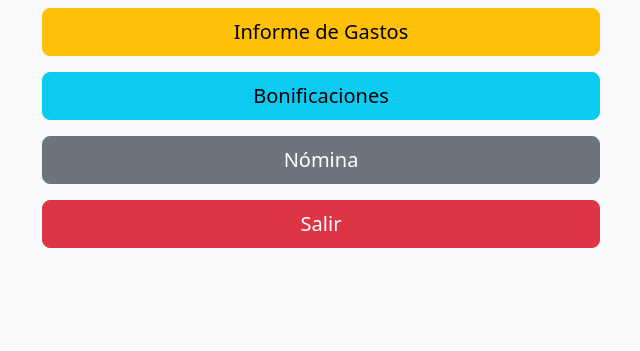
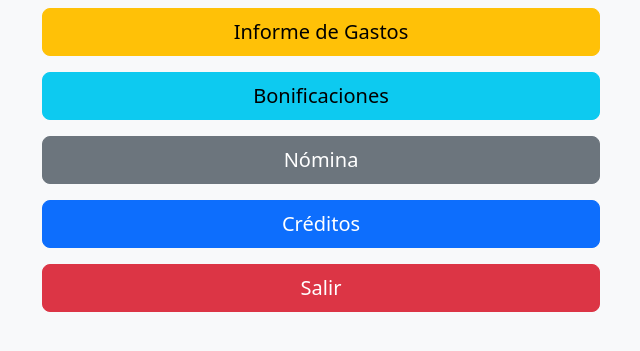
Before and after one commit to GabrielChinchilla-P/Pfinal, a CodeIgniter 4 app: the page made by app/Views/menu/main_menu.php in a window 1280 px wide. Shown: the part 240-591 px from the top of the page, without its empty margins (319-959 px from the left). Run offline with PHP 8.4 and a stand-in for CodeIgniter, Linux system fonts and the light colour scheme; the template is opened without the code that fills it, so the values that code supplies are empty; some libraries are stand-ins or nearby versions.

Commit message:
Se agrego base_url en Menú Principal para créditos

```diff
--- a/app/Views/menu/main_menu.php
+++ b/app/Views/menu/main_menu.php
@@ -15,7 +15,9 @@
         <a href="<?= base_url('informegastos') ?>" class="btn btn-warning btn-lg">Informe de Gastos</a>
         <a href="<?= base_url('bonificaciones') ?>" class="btn btn-info btn-lg">Bonificaciones</a>
         <a href="<?= base_url('nomina') ?>" class="btn btn-secondary btn-lg">Nómina</a>
+        <a href="<?= base_url('creditos') ?>" class="btn btn-primary btn-lg">Créditos</a>
         <a href="<?= base_url('auth/logout') ?>" class="btn btn-danger btn-lg">Salir</a>
+
     </div>
 </div>
 
```
